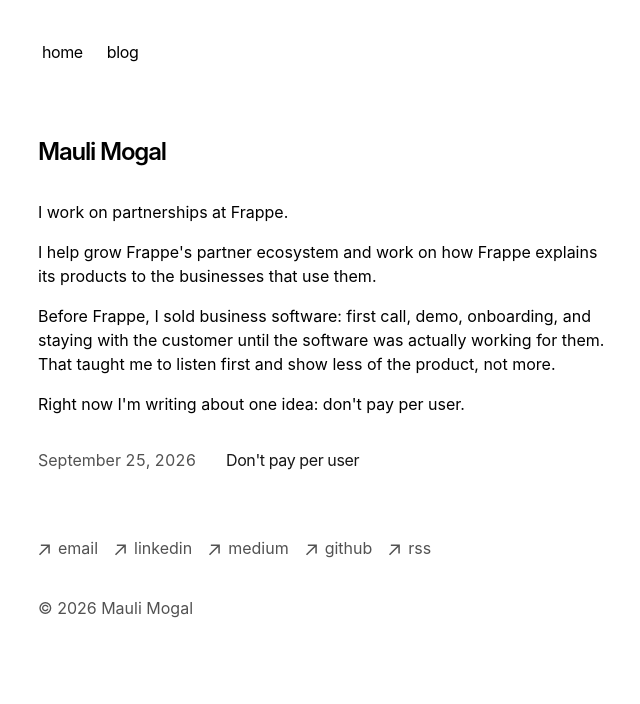
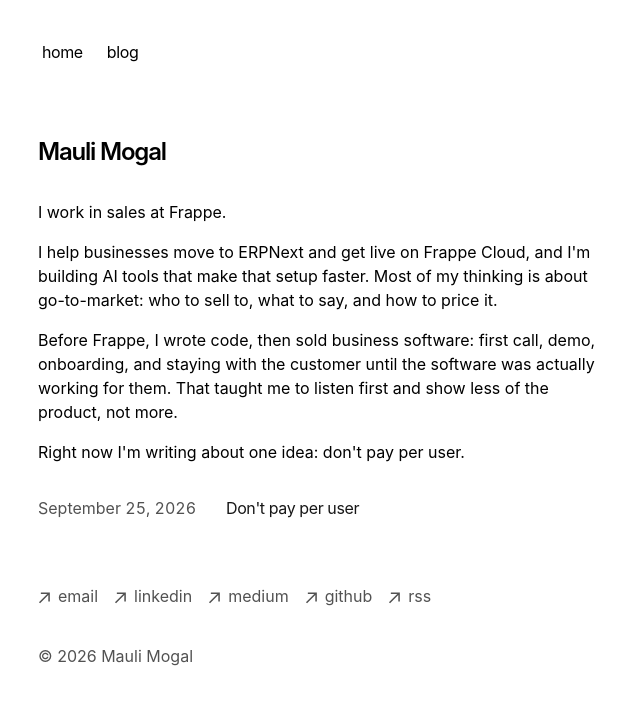
Before and after one commit to MauliMogal/portfolio, a Next.js app: page / in a window 1280 px wide. Shown: the top 704 px of the page, without its empty margins (314-954 px from the left). Built offline with nearby package versions, Linux system fonts and the light colour scheme.

Commit message:
Update homepage for Sales @ Frappe

```diff
--- a/app/page.tsx
+++ b/app/page.tsx
@@ -7,14 +7,15 @@
         Mauli Mogal
       </h1>
       <p className="mb-4">
-        {`I work on partnerships at Frappe.`}
+        {`I work in sales at Frappe.`}
       </p>
       <p className="mb-4">
-        {`I help grow Frappe's partner ecosystem and work on how Frappe explains
-        its products to the businesses that use them.`}
+        {`I help businesses move to ERPNext and get live on Frappe Cloud, and
+        I'm building AI tools that make that setup faster. Most of my thinking
+        is about go-to-market: who to sell to, what to say, and how to price it.`}
       </p>
       <p className="mb-4">
-        {`Before Frappe, I sold business software: first call, demo, onboarding,
+        {`Before Frappe, I wrote code, then sold business software: first call, demo, onboarding,
         and staying with the customer until the software was actually working
         for them. That taught me to listen first and show less of the product,
         not more.`}
```
